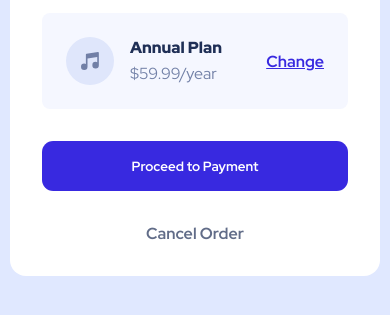
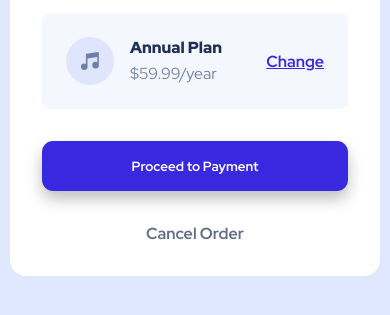
Before and after one commit to chokrikadoussi/order-summary, a plain HTML site: page index.html in a window 390 px wide. Shown: the part 455-770 px from the top of the page. Drawn offline with Linux system fonts and the light colour scheme.

Commit message:
Mobile queries & landmarks

```diff
--- a/index.html
+++ b/index.html
@@ -16,7 +16,7 @@
 </head>
 
 <body>
-  <div class="container">
+  <main class="container">
     <img id="illustration" src="images/illustration-hero.svg" alt="Woman listening to music">
 
     <h1 class="title">Order Summary</h1>
@@ -35,9 +35,9 @@
       <a href="#">Change</a>
     </div>
 
-    <button class="button-27" role="button">Proceed to Payment</button>
+    <button class="btn-payment">Proceed to Payment</button>
     <a href="#" class="cancel">Cancel Order</a>
-  </div>
+  </main>
 </body>
 
 </html>
--- a/style.scss
+++ b/style.scss
@@ -25,7 +25,7 @@ body {
 }
 
 .container {
-    width: 450px;
+    max-width: 450px;
     border-radius: 1rem;
     background-color: white;
 
@@ -86,7 +86,7 @@ body {
     }
 
 
-    .button-27 {
+    .btn-payment {
         appearance: none;
         background-color: $primary_bright_blue;
         border-radius: .7rem;
@@ -98,7 +98,7 @@ body {
         font-weight: 700;
         font-family: "Red Hat Display";
         outline: none;
-        padding: 16px 24px;
+        padding: 1rem 2rem;
         text-align: center;
         text-decoration: none;
         transition: all 300ms cubic-bezier(.23, 1, 0.32, 1);
@@ -150,5 +150,19 @@ body {
             width: 100%;
             height: auto;
         }
+
+        .btn-payment {
+            box-shadow: rgba(0, 0, 0, 0.25) 0 8px 15px;
+
+            &:hover {
+                opacity: 1;
+                transform: none;
+            }
+
+            &:active {
+                transform: translateY(-2px);
+                opacity: 0.7;
+            }
+        }
     }
 }
```
Also changed, not shown: style.css, 1 other file.
